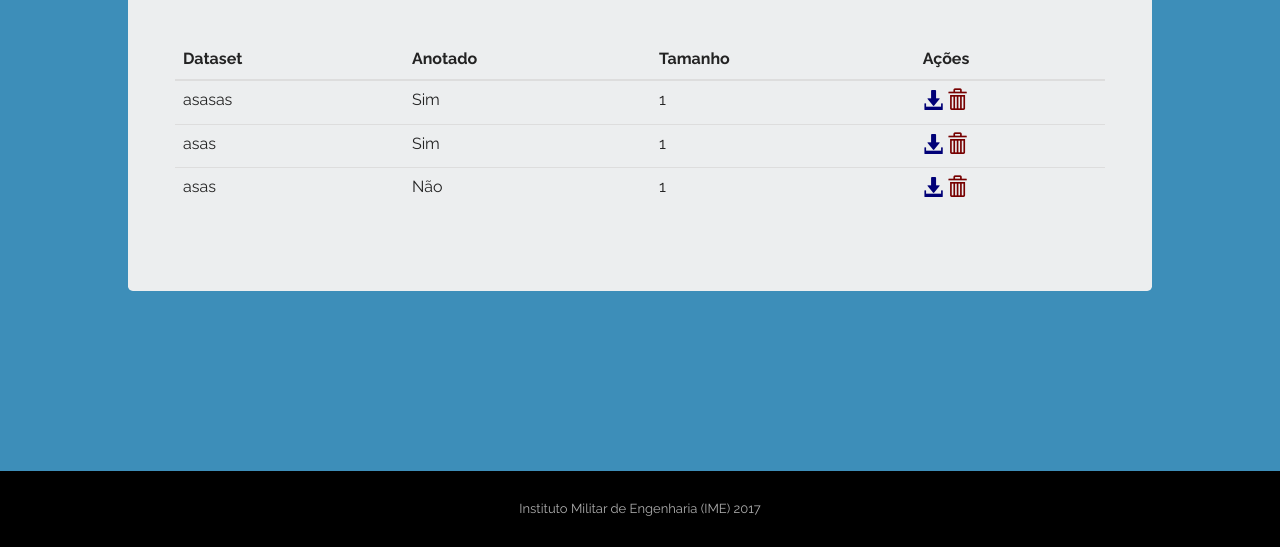
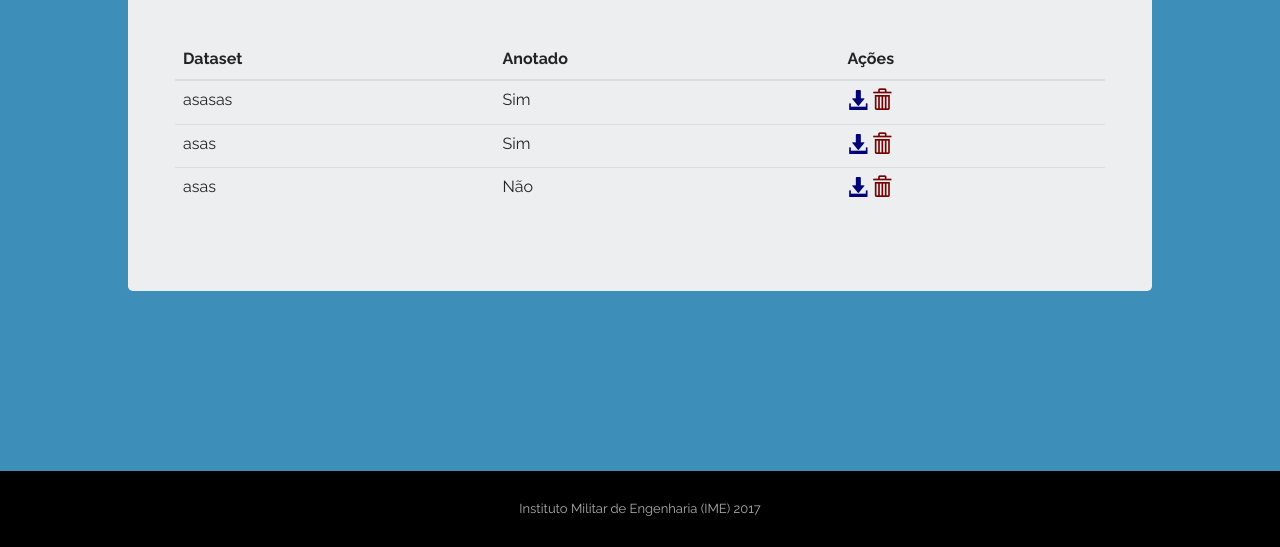
Before and after one commit to eduardocesar93/deep-forest, a Flask app: page /dashboard in a window 1280 px wide. Shown: the part 329-876 px from the top of the page. Run offline with Flask 2, Linux system fonts and the light colour scheme; data comes from the database, SQL or seed files in the repository; data that the repository does not hold is empty; some libraries are stand-ins or nearby versions.

Commit message:
Minor final adjustments

```diff
--- a/static/custom/js/visualizacao.js
+++ b/static/custom/js/visualizacao.js
@@ -1,6 +1,6 @@
-colorPalet = ["rgba(255,0,0,0.9)", "rgba(0,180,0,0.9)",
+colorPalet = ["rgba(0,180,0,0.9)", "rgba(255,0,0,0.9)",
                   "rgba(0,0,200,0.9)", "rgba(0,100,100,0.9)", "rgba(80,80,80,0.9)"]
-colorPaletWithAlphaZero = ["rgba(255,0,0,0)", "rgba(0,180,0,0)",
+colorPaletWithAlphaZero = ["rgba(0,180,0,0)", "rgba(255,0,0,0)",
                             "rgba(0,0,200,0)", "rgba(0,100,100,0)", "rgba(80,80,80,0)"]
 
 var initBoxes = function(){
--- a/templates/adicionarclassificador.html
+++ b/templates/adicionarclassificador.html
@@ -77,7 +77,7 @@
                         <select name="dataset_first" class="form-control" required oninvalid="this.setCustomValidity('Esse campo é obrigatório.')" oninput="setCustomValidity('')">
                             <option value="">Selecione</option>
                             {% for dataset in datasets %}
-                            <option value="{{ dataset.id }}">{{ dataset.name }} - {{ dataset.year }}</option>
+                            <option value="{{ dataset.id }}">{{ dataset.name }}</option>
                             {% endfor %}
                         </select>
                     </div>
--- a/templates/dashboard.html
+++ b/templates/dashboard.html
@@ -142,7 +142,7 @@
                                 <th hidden="hidden">Id</th>
                                 <th>Dataset</th>
                                 <th>Anotado</th>
-                                <th>Tamanho</th>
+                                <th hidden="hidden">Tamanho</th>
                                 <th>Ações</th>
                             </tr>
                         </thead>
@@ -156,7 +156,7 @@
                                 {% else %}
                                 <td contenteditable="false">Não</td>
                                 {% endif %}
-                                <td contenteditable="false">1</td>
+                                <td hidden="hidden" contenteditable="false">1</td>
                                 <td>
                                     <a href="download-dataset?id={{ dataset.id }}" download>
                                         <span class="glyphicon glyphicon-download-alt"></span>
```
